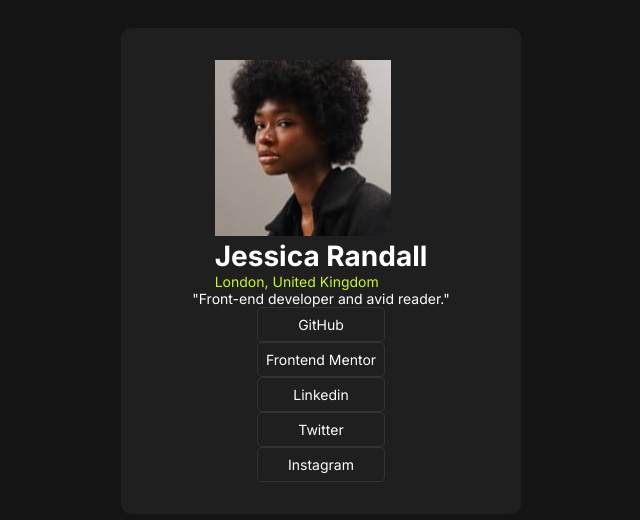
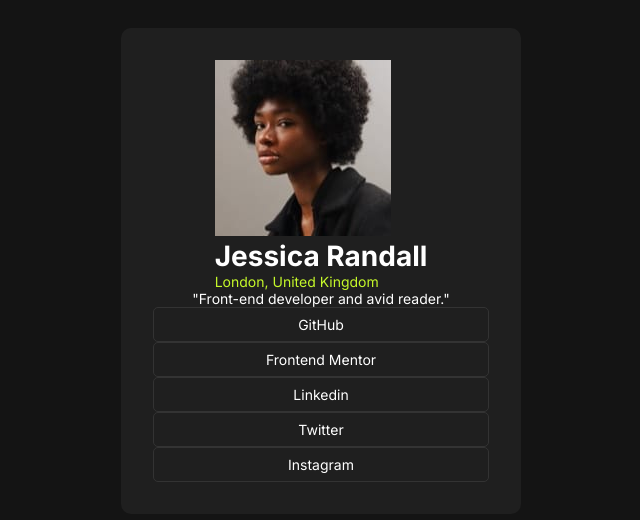
Before and after one commit to jesuspargavela/sociallinksprofile, a plain HTML site: page index.html in a window 1280 px wide. Shown: the part 132-652 px from the top of the page, 319-959 px from the left. Drawn offline with Linux system fonts and the light colour scheme.

Commit message:
add social link list styles

```diff
--- a/styles.css
+++ b/styles.css
@@ -35,6 +35,10 @@ body {
   color: var(--primary-yellow);
 }
 
+.social-links-list {
+  width: 100%;
+}
+
 .list-item {
   border-radius: 5px;
   padding: 0.5rem;
```
